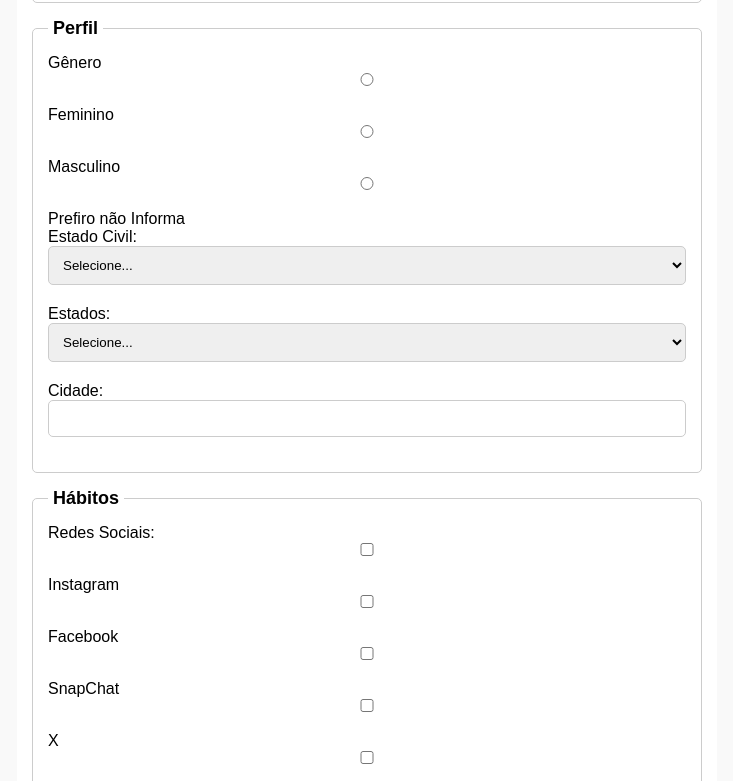
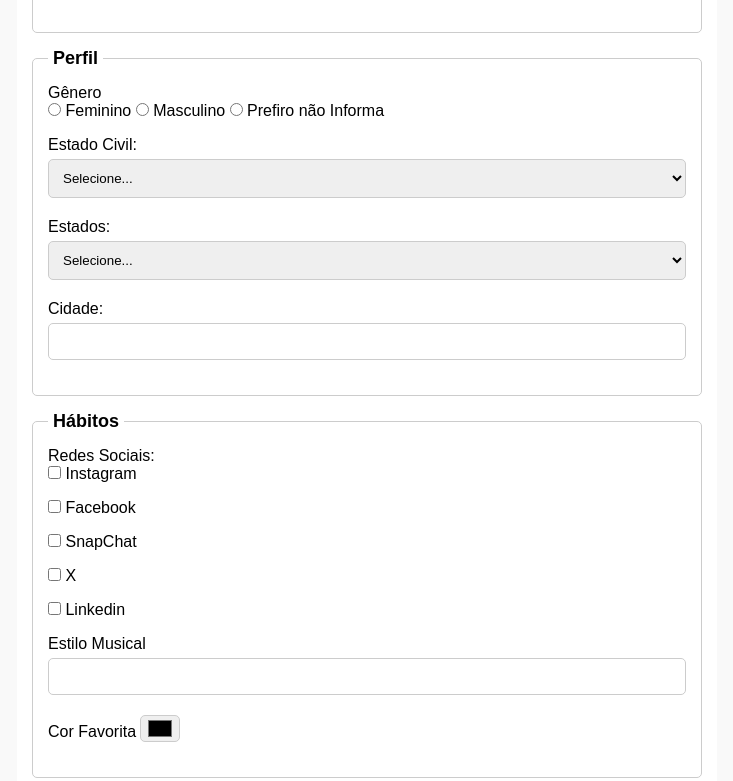
Before and after one commit to JoaoArt2311/formulario_Alura, a plain HTML site: page index.html in a window 1280 px wide. Shown: the part 663-1444 px from the top of the page, without its empty margins (273-1006 px from the left). Drawn offline with Linux system fonts and the light colour scheme.

Commit message:
Atualização

```diff
--- a/CSS/styles_index.css
+++ b/CSS/styles_index.css
@@ -53,6 +53,11 @@ legend{
     padding: 0 5px;
 }
 
+label{
+    display: inline-block;
+    margin-bottom: 5px;
+}
+
 input, select, textarea{
     width: 100%;
     padding: 10px;
@@ -65,7 +70,12 @@ textarea{
     min-height: 100px;
 }
 
-input [type="radio"] ,
-input [type="checkbox"]{
+input[type="radio"],
+input[type="checkbox"]{
     width: auto;
 }
+
+input[type="color"]{
+    width: 40px;
+    padding: 0 5px;
+}
```
